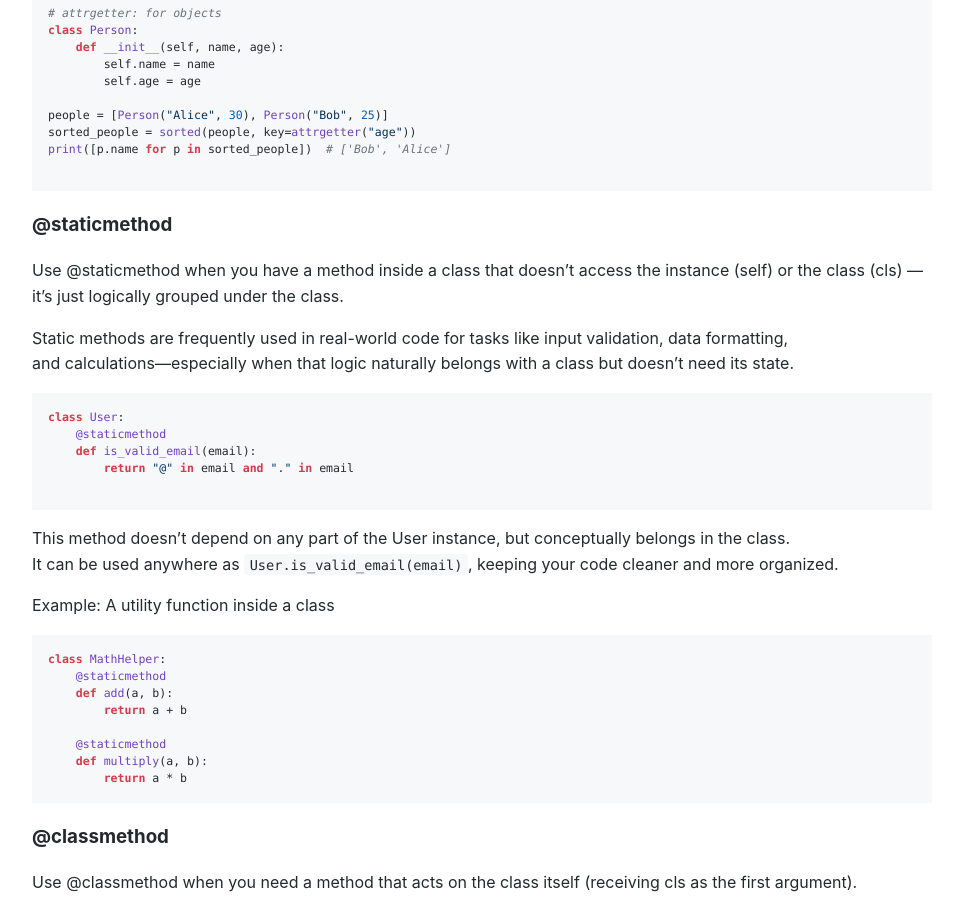
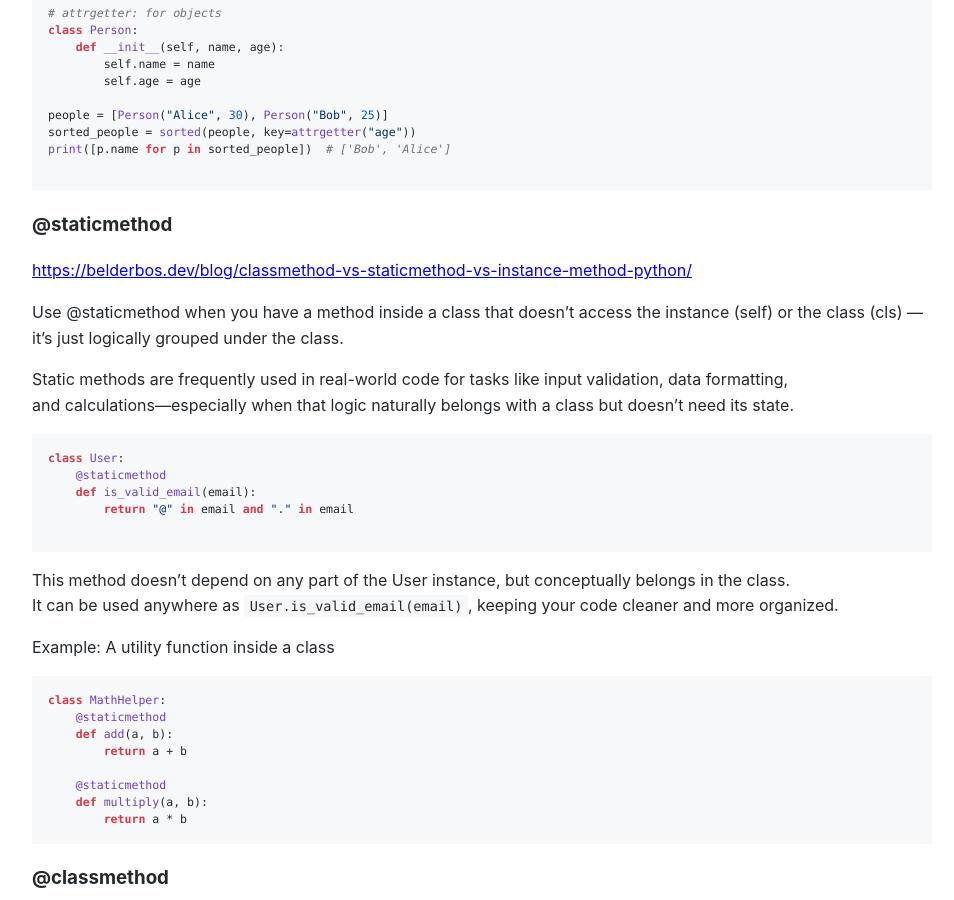
Before and after one commit to Michael-Lubinsky/michael-lubinsky.github.com, a Jekyll site: the page built from python/python_2.md, in a window 1280 px wide and 900 px high, scrolled down 5184 px. Shown: the whole window, without its empty margins (158-1112 px from the left). Built offline with Jekyll 4.4.1, drawn with Linux system fonts in a browser that asks for light colours; our own code applies the rules of GitHub Pages for plain Markdown files.

Commit message:
Update python_2.md

````diff
--- a/python/python_2.md
+++ b/python/python_2.md
@@ -285,6 +285,9 @@ print([p.name for p in sorted_people])  # ['Bob', 'Alice']
 ```
 
 ### @staticmethod
+
+<https://belderbos.dev/blog/classmethod-vs-staticmethod-vs-instance-method-python/>
+
 Use @staticmethod when you have a method inside a class
 that doesn't access the instance (self) or the class (cls) — it’s just logically grouped under the class.
 
````
